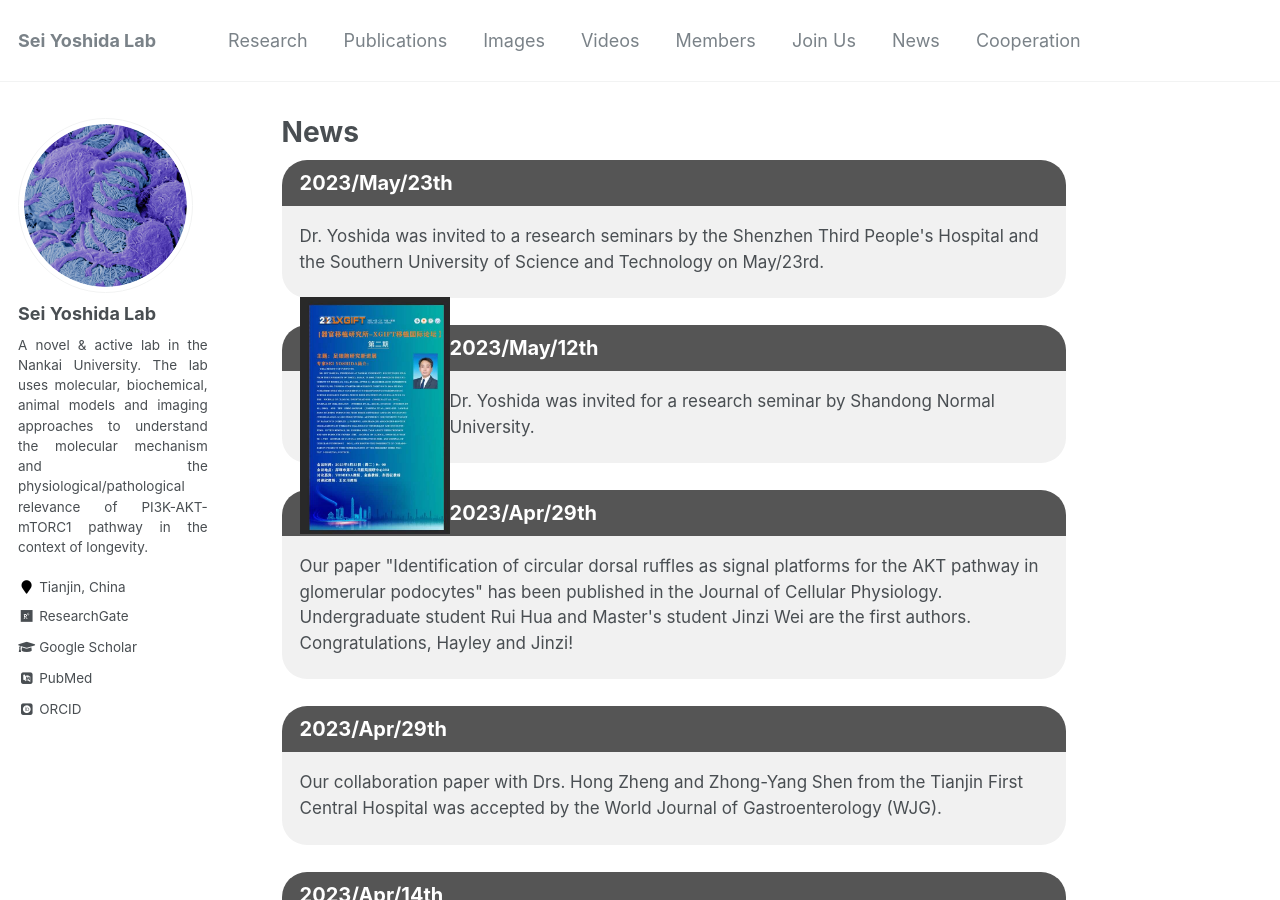
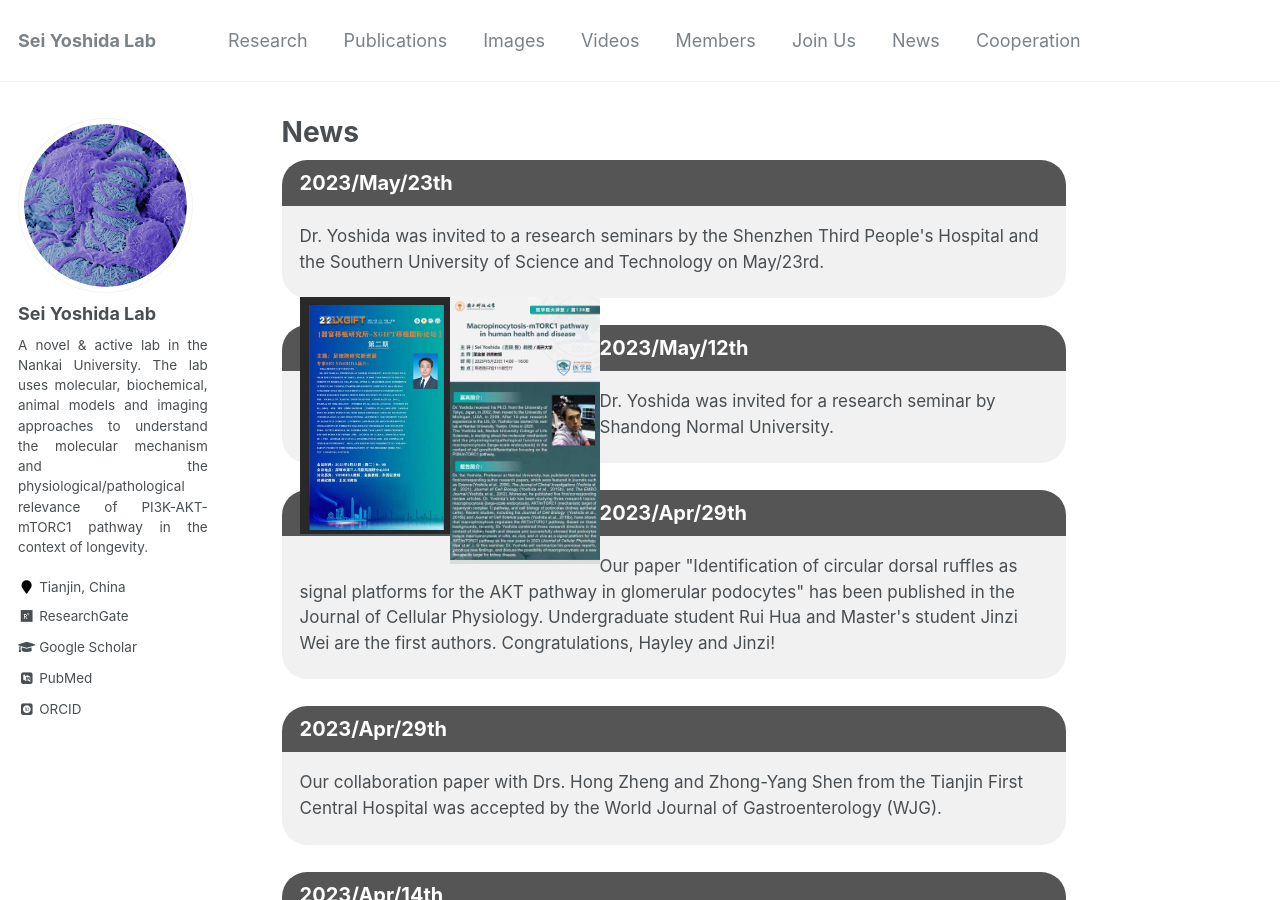
Before and after one commit to seiyoshida-lab/seiyoshida-lab.github.io, a Jekyll site: the page built from _pages/news.md, in a window 1280 px wide and 900 px high. Built offline with Jekyll 4.4.1, drawn with Linux system fonts in a browser that asks for light colours; some web fonts are replaced.

Commit message:
Update news.md

```diff
--- a/_pages/news.md
+++ b/_pages/news.md
@@ -38,6 +38,7 @@ author_profile: true
 <div class="content">
   <p>Dr. Yoshida was invited to a research seminars by the Shenzhen Third People's Hospital and the Southern University of Science and Technology on May/23rd. </p>
   <img src="../images/23.5.23-1.jpeg" style="float:left;" width="150px" height="190px">
+  <img src="../images/23.5.23-2.jpeg" style="float:left;" width="150px" height="190px">
 </div>
   <br>
 
```
